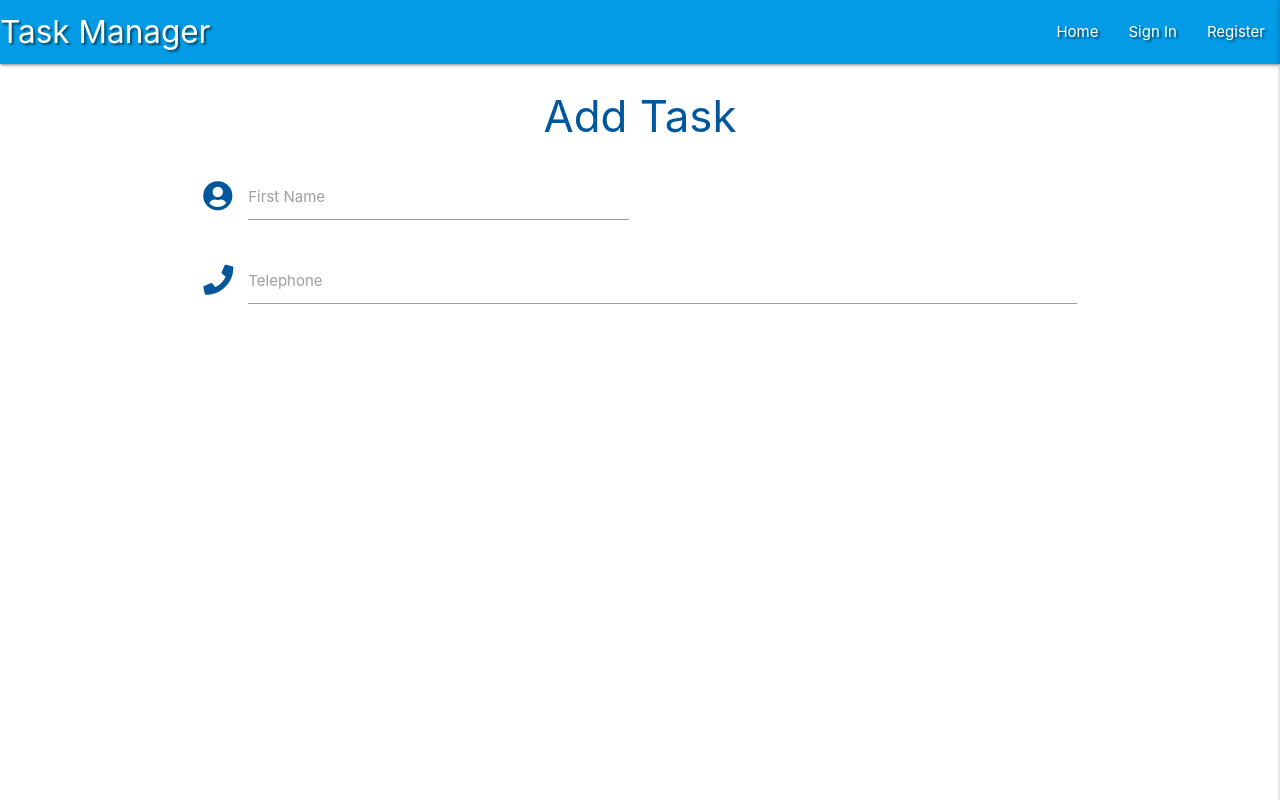
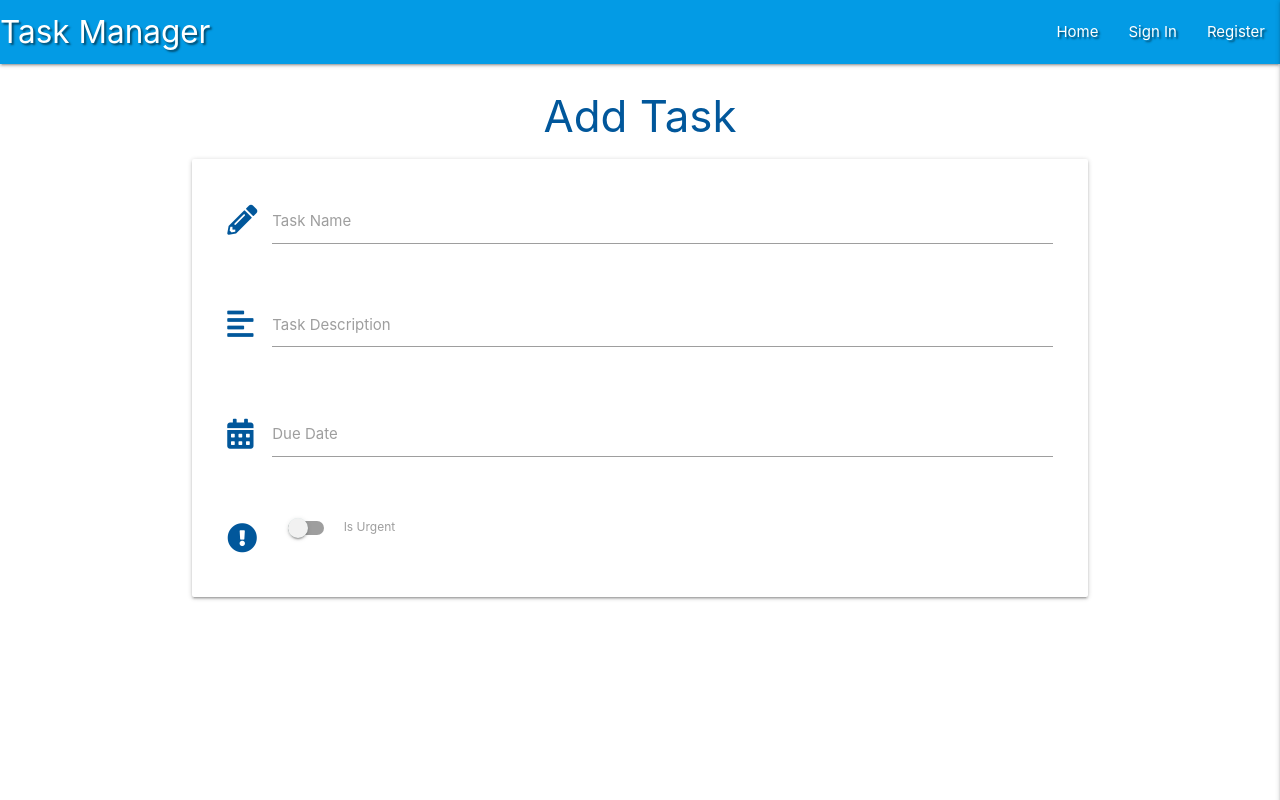
Before and after one commit to LHarveyDev/non-relational, a Flask app: page /add_task in a window 1280 px wide. Run offline with Flask 2, Linux system fonts and the light colour scheme; some libraries are stand-ins or nearby versions.

Commit message:
Add task form input fields

```diff
--- a/static/js/script.js
+++ b/static/js/script.js
@@ -6,6 +6,14 @@ $(document).ready(function () {
     $(".sidenav").sidenav({ edge: "right" });
     $('.collapsible').collapsible();
     $('.tooltipped').tooltip();
+    $('.datepicker').datepicker({
+        format: "dd mmmm, yyyy",
+        yearRange: 3,
+        showClearBtn: true,
+        i18n: {
+            done: "Select"
+        }
+    });
 });
 
 
--- a/templates/add_task.html
+++ b/templates/add_task.html
@@ -2,18 +2,62 @@
 
 <h3 class="light-blue-text text-darken-4 center-align">Add Task</h3>
 
-<div class="row">
+<div class="row card-panel grey-lighten-5">
   <form class="col s12" method="POST" action="">
     <div class="row">
-      <div class="input-field col s6">
-        <i class="fas fa-user-circle prefix light-blue-text text-darken-4"></i>
-        <input id="icon_prefix" type="text" class="validate" />
-        <label for="icon_prefix">First Name</label>
+      <div class="input-field col s12">
+        <i class="fas fa-pencil-alt prefix light-blue-text text-darken-4"></i>
+        <input
+          id="task_name"
+          name="task_name"
+          minlength="5"
+          maxlength="50"
+          type="text"
+          class="validate"
+          required
+        />
+        <label for="task_name">Task Name</label>
       </div>
+    </div>
+    <div class="row">
       <div class="input-field col s12">
-        <i class="fas fa-phone prefix light-blue-text text-darken-4"></i>
-        <input id="icon_telephone" type="tel" class="validate" />
-        <label for="icon_telephone">Telephone</label>
+        <i class="fas fa-align-left prefix light-blue-text text-darken-4"></i>
+        <textarea
+          id="task_description"
+          name="task_description"
+          minlength="5"
+          maxlength="200"
+          class="materialize-textarea validate"
+          required
+        ></textarea>
+        <label for="task_description">Task Description</label>
+      </div>
+    </div>
+    <div class="row">
+      <div class="input-field col s12">
+        <i class="fas fa-calendar-alt prefix light-blue-text text-darken-4"></i>
+        <input
+          id="due_date"
+          name="due_date"
+          type="text"
+          class="datepicker validate"
+          required
+        />
+        <label for="due_date">Due Date</label>
+      </div>
+    </div>
+    <div class="row">
+      <div class="input-field col s12">
+        <div class="switch">
+          <i
+            class="fas fa-exclamation-circle prefix light-blue-text text-darken-4"
+          ></i>
+          <label for="is_urgent">
+            <input type="checkbox" id="is_urgent" name="is_urgent" />
+            <span class="lever"></span>
+            Is Urgent
+          </label>
+        </div>
       </div>
     </div>
   </form>
```
